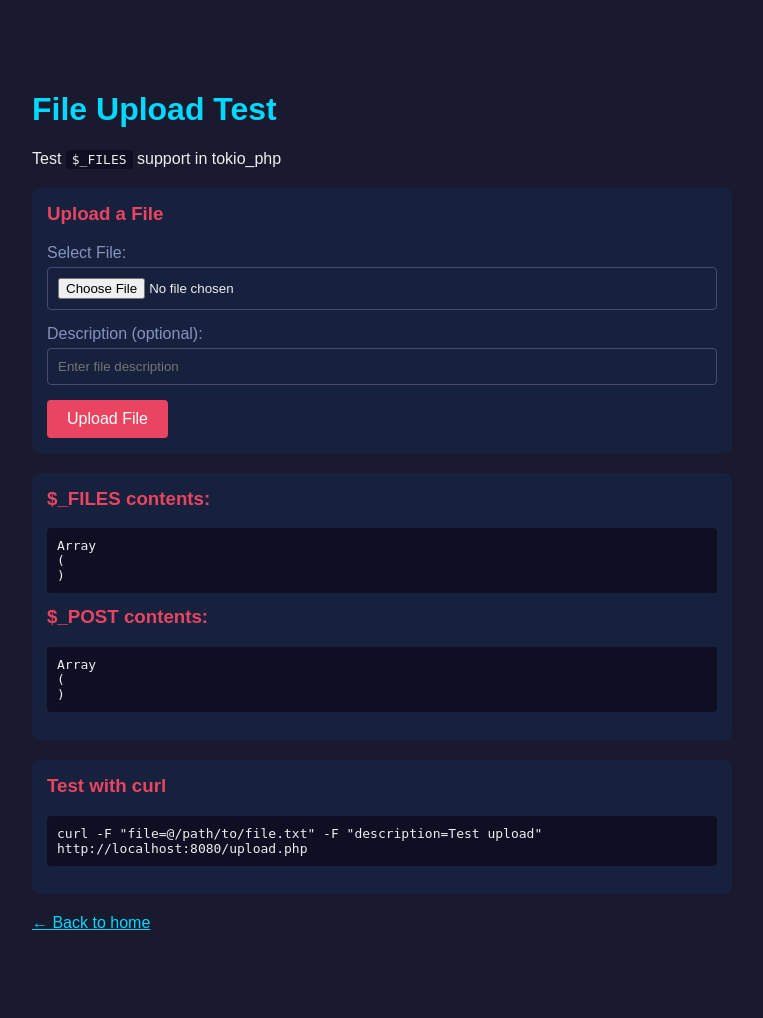
After one commit to petstack/tokio_php, a PHP site: page /upload.php in a window 1280 px wide. The commit adds this page. Shown: the whole page, without its empty margins (258-1021 px from the left). Run offline with PHP 8.4, Linux system fonts and the light colour scheme.

Commit message:
Add file upload support, including `$_FILES` handling, multipart parsing, and upload example page

```diff
--- a/Cargo.toml
+++ b/Cargo.toml
@@ -16,6 +16,9 @@ mime_guess = "2"
 percent-encoding = "2"
 tracing = "0.1"
 tracing-subscriber = { version = "0.3", features = ["env-filter"] }
+multer = "3"
+uuid = { version = "1", features = ["v4"] }
+futures-util = "0.3"
 
 [build-dependencies]
 cc = "1"
--- a/www/index.php
+++ b/www/index.php
@@ -47,6 +47,7 @@
             <li><a href="/form.php">Form Example (POST)</a> - Test $_POST parameters</li>
             <li><a href="/cookie.php">Cookie Example</a> - Test $_COOKIE parameters</li>
             <li><a href="/session.php">Session Example</a> - Test $_SESSION with visit counter</li>
+            <li><a href="/upload.php">Upload Example</a> - Test $_FILES file uploads</li>
         </ul>
     </div>
 
@@ -57,6 +58,7 @@
             <li>✓ <code>$_POST</code> - Form POST data</li>
             <li>✓ <code>$_COOKIE</code> - HTTP cookies</li>
             <li>✓ <code>$_SESSION</code> - PHP sessions</li>
+            <li>✓ <code>$_FILES</code> - File uploads</li>
             <li>✓ <code>$_SERVER</code> - Server variables</li>
             <li>✓ <code>$_REQUEST</code> - Merged GET/POST</li>
             <li>✓ Static file serving</li>
--- /dev/null
+++ b/www/upload.php
@@ -0,0 +1,139 @@
+<?php
+$message = '';
+$uploaded_file_info = null;
+
+if ($_SERVER['REQUEST_METHOD'] === 'POST') {
+    if (isset($_FILES['file']) && $_FILES['file']['error'] === 0) {
+        $uploaded_file_info = $_FILES['file'];
+
+        // Read first 100 bytes of file content for preview
+        $preview = '';
+        if (file_exists($_FILES['file']['tmp_name'])) {
+            $content = file_get_contents($_FILES['file']['tmp_name'], false, null, 0, 100);
+            // Check if binary
+            if (preg_match('/[\x00-\x08\x0B\x0C\x0E-\x1F]/', $content)) {
+                $preview = '[Binary file - ' . strlen(file_get_contents($_FILES['file']['tmp_name'])) . ' bytes]';
+            } else {
+                $preview = htmlspecialchars($content);
+                if (strlen(file_get_contents($_FILES['file']['tmp_name'])) > 100) {
+                    $preview .= '...';
+                }
+            }
+        }
+        $uploaded_file_info['preview'] = $preview;
+
+        $message = 'File uploaded successfully!';
+    } elseif (isset($_FILES['file'])) {
+        $error_messages = [
+            1 => 'File exceeds upload_max_filesize',
+            2 => 'File exceeds MAX_FILE_SIZE',
+            3 => 'File was only partially uploaded',
+            4 => 'No file was uploaded',
+            6 => 'Missing a temporary folder',
+            7 => 'Failed to write file to disk',
+            8 => 'A PHP extension stopped the upload',
+        ];
+        $error_code = $_FILES['file']['error'];
+        $message = 'Upload error: ' . ($error_messages[$error_code] ?? "Unknown error ($error_code)");
+    }
+}
+
+// Get form field value if submitted
+$description = htmlspecialchars($_POST['description'] ?? '');
+?>
+<!DOCTYPE html>
+<html>
+<head>
+    <title>File Upload Test - tokio_php</title>
+    <style>
+        body { font-family: sans-serif; margin: 50px auto; max-width: 700px; background: #1a1a2e; color: #eee; padding: 20px; }
+        h1 { color: #00d9ff; }
+        .info { background: #16213e; padding: 15px; border-radius: 8px; margin: 20px 0; }
+        .info h3 { color: #e94560; margin-top: 0; }
+        pre { background: #0f0f23; padding: 10px; border-radius: 4px; white-space: pre-wrap; word-wrap: break-word; overflow-x: auto; }
+        a { color: #00d9ff; }
+        .form-group { margin: 15px 0; }
+        label { display: block; margin-bottom: 5px; color: #8892bf; }
+        input[type="file"], input[type="text"] {
+            width: 100%; padding: 10px; border: 1px solid #4a4a6a;
+            background: #16213e; color: #eee; border-radius: 4px;
+            box-sizing: border-box;
+        }
+        button {
+            background: #e94560; color: white; padding: 10px 20px;
+            border: none; border-radius: 4px; cursor: pointer; font-size: 16px;
+        }
+        button:hover { background: #c73e54; }
+        .success { background: #2d5a3d; border-left: 4px solid #4caf50; padding: 15px; margin: 15px 0; }
+        .error { background: #5a2d2d; border-left: 4px solid #f44336; padding: 15px; margin: 15px 0; }
+        code { background: #0f0f23; padding: 2px 6px; border-radius: 4px; }
+        table { width: 100%; border-collapse: collapse; margin: 10px 0; }
+        td, th { padding: 8px; text-align: left; border-bottom: 1px solid #4a4a6a; }
+        th { color: #8892bf; }
+    </style>
+</head>
+<body>
+    <h1>File Upload Test</h1>
+    <p>Test <code>$_FILES</code> support in tokio_php</p>
+
+    <?php if ($message): ?>
+    <div class="<?= strpos($message, 'error') !== false ? 'error' : 'success' ?>">
+        <strong><?= $message ?></strong>
+    </div>
+    <?php endif; ?>
+
+    <?php if ($uploaded_file_info): ?>
+    <div class="info">
+        <h3>Uploaded File Details</h3>
+        <table>
+            <tr><th>Property</th><th>Value</th></tr>
+            <tr><td>Original Name</td><td><code><?= htmlspecialchars($uploaded_file_info['name']) ?></code></td></tr>
+            <tr><td>MIME Type</td><td><code><?= htmlspecialchars($uploaded_file_info['type']) ?></code></td></tr>
+            <tr><td>Temp Path</td><td><code><?= htmlspecialchars($uploaded_file_info['tmp_name']) ?></code></td></tr>
+            <tr><td>Size</td><td><code><?= number_format($uploaded_file_info['size']) ?> bytes</code></td></tr>
+            <tr><td>Error Code</td><td><code><?= $uploaded_file_info['error'] ?></code> (0 = success)</td></tr>
+        </table>
+
+        <h3>Content Preview</h3>
+        <pre><?= $uploaded_file_info['preview'] ?></pre>
+    </div>
+    <?php endif; ?>
+
+    <div class="info">
+        <h3>Upload a File</h3>
+        <form method="POST" enctype="multipart/form-data" action="/upload.php">
+            <div class="form-group">
+                <label for="file">Select File:</label>
+                <input type="file" id="file" name="file">
+            </div>
+            <div class="form-group">
+                <label for="description">Description (optional):</label>
+                <input type="text" id="description" name="description" placeholder="Enter file description">
+            </div>
+            <button type="submit">Upload File</button>
+        </form>
+    </div>
+
+    <?php if ($description): ?>
+    <div class="info">
+        <h3>Form Data</h3>
+        <p><strong>Description:</strong> <?= $description ?></p>
+    </div>
+    <?php endif; ?>
+
+    <div class="info">
+        <h3>$_FILES contents:</h3>
+        <pre><?= htmlspecialchars(print_r($_FILES, true)) ?></pre>
+
+        <h3>$_POST contents:</h3>
+        <pre><?= htmlspecialchars(print_r($_POST, true)) ?></pre>
+    </div>
+
+    <div class="info">
+        <h3>Test with curl</h3>
+        <pre>curl -F "file=@/path/to/file.txt" -F "description=Test upload" http://localhost:8080/upload.php</pre>
+    </div>
+
+    <p><a href="/">← Back to home</a></p>
+</body>
+</html>
```
Also changed, not shown: 3 other files.
